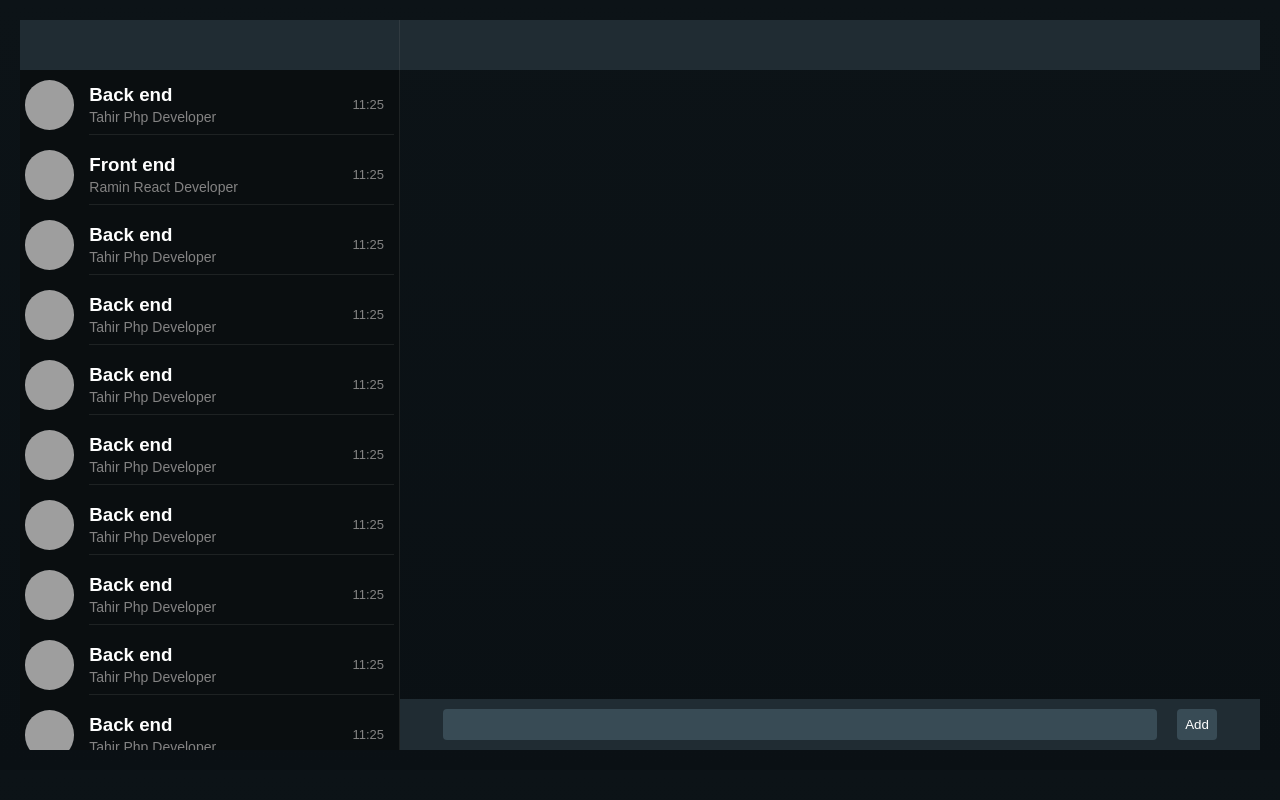
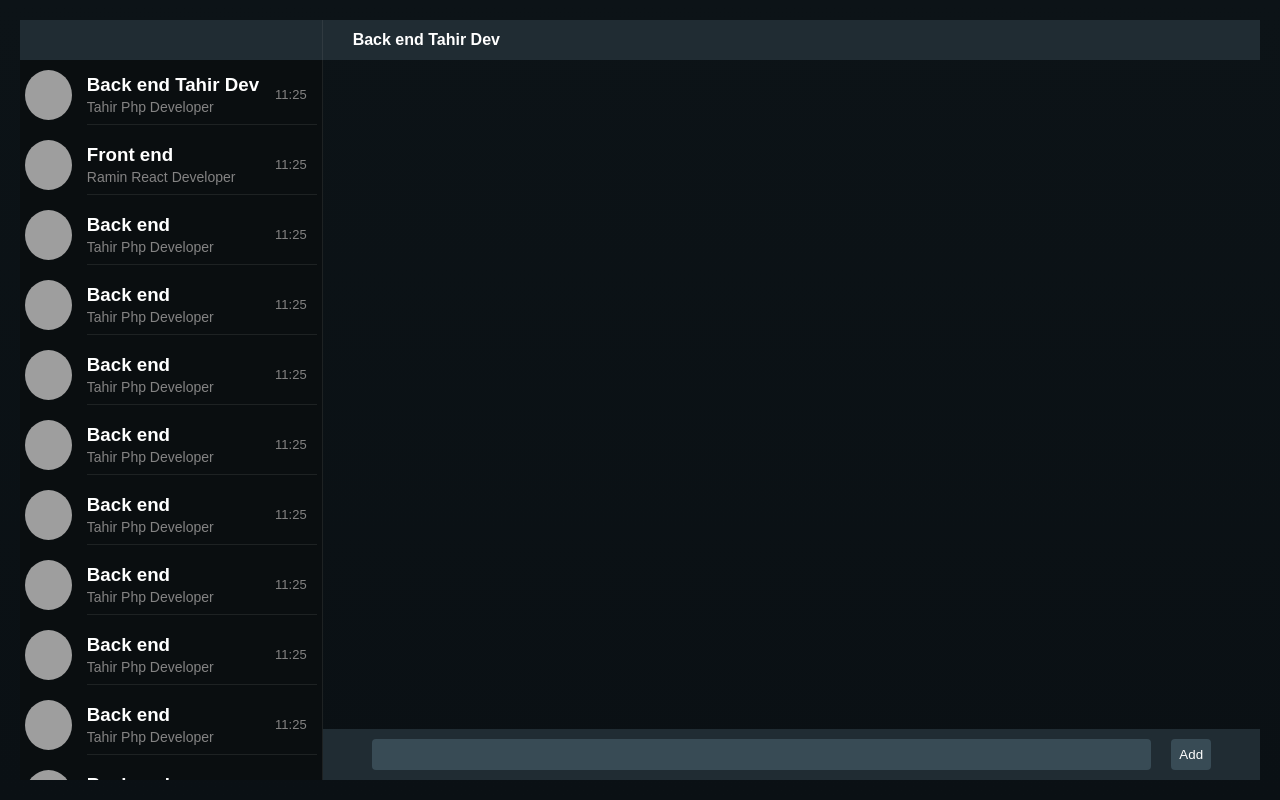
Before and after one commit to IsrafilliRamin/wp-clone, a plain HTML site: page index.html in a window 1280 px wide. Drawn offline with Linux system fonts and the light colour scheme; grey boxes are pictures that could not be loaded.

Commit message:
fix: css and html

```diff
--- a/index.html
+++ b/index.html
@@ -12,7 +12,11 @@
     <!-- Headers start -->
     <header>
         <div class="headLeft"></div>
-        <div class="headRight"></div>
+        <div class="headRight">
+            <div class="personName">
+                <h4>Back end Tahir Dev</h4>
+            </div>
+        </div>
     </header>
     <!-- Header end -->
     <!-- Main start -->
@@ -26,7 +30,7 @@
                 </div>
                 <div class="textPers">
                     <span class="textPersLeft">
-                        <h3>Back end</h3>
+                        <h3>Back end Tahir Dev</h3>
                         <p>Tahir Php Developer</p>
                     </span>
                     <span class="textPersDate">
@@ -321,6 +325,9 @@
             </div>
         </section>
         <section id="right">
+            <div class="showMessage">
+
+            </div>
             <div class="chat">
                 <form action="">
                     <input type="text">
--- a/style.scss
+++ b/style.scss
@@ -12,22 +12,30 @@ $header: #202c33;
         header {
             display: flex;
             background-color: $header;
-            height: 50px;
+            height: 5vh;
             .headLeft {
                 width: 400px;
                 border-right: 1px solid rgba(128, 128, 128, 0.168);
                 height: 100%;
             }
             .headRight{
-                width: 73%;
+                width: 100%;
+                .personName{
+                    display: flex;
+                    color: white;
+                    align-items: center;
+                    height: 100%;
+                    padding: 0px 30px;
+                }
             }
         }
         main {
             display: flex;
+            height: 90vh;
             #right{
-                height: 85vh;
+
                 position: relative;
-                width: 73%;
+                width: 100%;
                 form{
                     display: flex;
                     align-items: center;
@@ -57,7 +65,7 @@ $header: #202c33;
             #left {
                 width: 400px;
                 border-right: 1px solid rgba(128, 128, 128, 0.168);
-                height: 85vh;
+
                 background-color: #0a0e10;
                 overflow-y: scroll;
 
```
Also changed, not shown: style.css, 1 other file.
